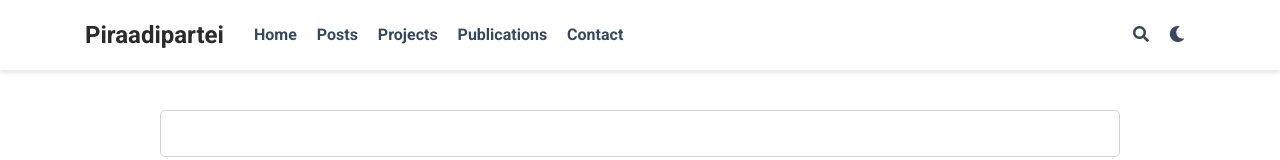
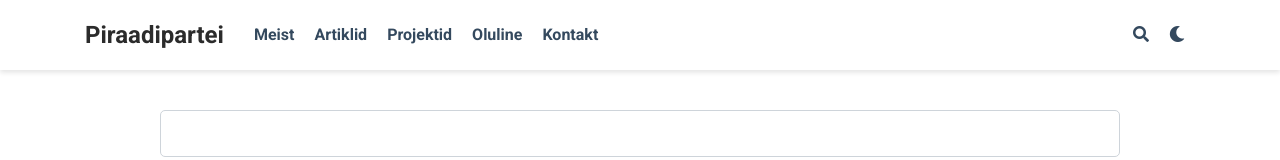
Before and after one commit to piraadipartei/piraadipartei.github.io, a plain HTML site: page 404.html in a window 1280 px wide. Shown: the top 160 px of the page. Drawn offline with nearby package versions, Linux system fonts and the light colour scheme; some icons are missing.

Commit message:
Special domain.

```diff
--- a/404.html
+++ b/404.html
@@ -201,7 +201,7 @@
         <li class="nav-item">
           <a class="nav-link " href="/#about">
 
-            <span>Home</span>
+            <span>Meist</span>
 
           </a>
         </li>
@@ -234,7 +234,7 @@
         <li class="nav-item">
           <a class="nav-link " href="/#posts">
 
-            <span>Posts</span>
+            <span>Artiklid</span>
 
           </a>
         </li>
@@ -267,7 +267,7 @@
         <li class="nav-item">
           <a class="nav-link " href="/#projects">
 
-            <span>Projects</span>
+            <span>Projektid</span>
 
           </a>
         </li>
@@ -300,7 +300,7 @@
         <li class="nav-item">
           <a class="nav-link " href="/#featured">
 
-            <span>Publications</span>
+            <span>Oluline</span>
 
           </a>
         </li>
@@ -333,7 +333,7 @@
         <li class="nav-item">
           <a class="nav-link " href="/#contact">
 
-            <span>Contact</span>
+            <span>Kontakt</span>
 
           </a>
         </li>
```
Also changed, not shown: authors/admin/index.html (+5 -5 lines), authors/index.html (+5 -5 lines), categories/index.html (+5 -5 lines), index.html (+5 -5 lines), post/index.html (+5 -5 lines), publication/index.html (+5 -5 lines), publication_types/index.html (+5 -5 lines), tags/index.html (+5 -5 lines), talk/index.html (+5 -5 lines), 1 other file.
